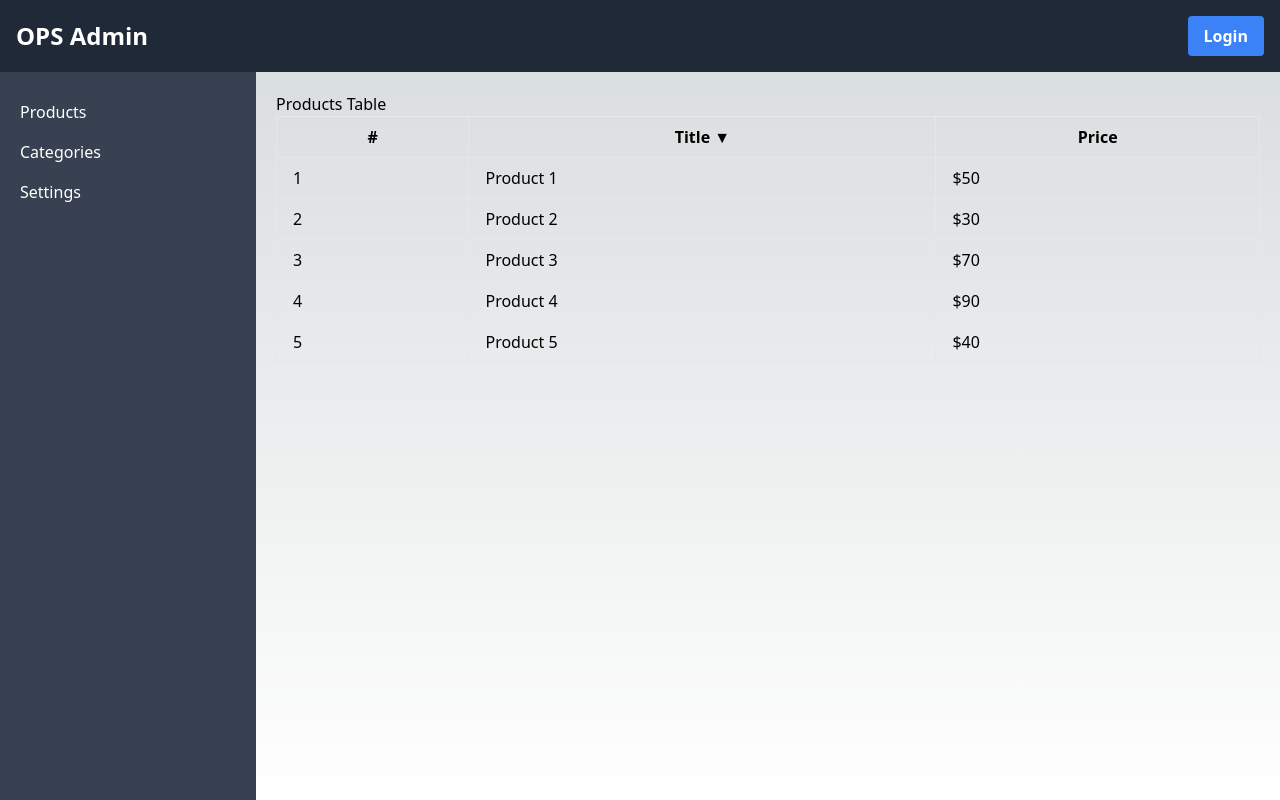
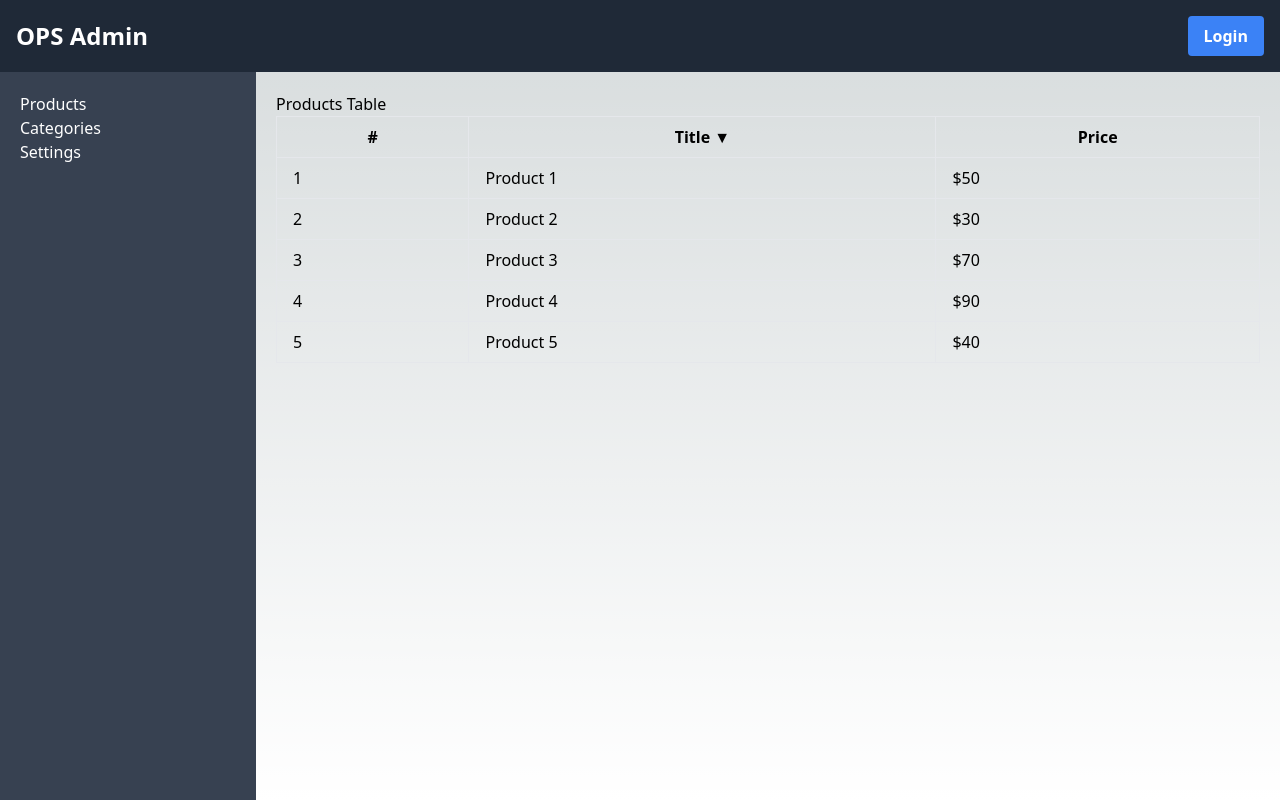
Before and after one commit to oakplatforms/nanza-web-app, a Next.js app: page /products in a window 1280 px wide. Built offline with nearby package versions, Linux system fonts and the light colour scheme.

Commit message:
Updated ProducsTable component.

```diff
--- a/src/components/ProductsTable/index.tsx
+++ b/src/components/ProductsTable/index.tsx
@@ -1,7 +1,12 @@
-import React, { useState, useEffect } from 'react';
+import React, { useState, useEffect, useCallback } from 'react';
+
+interface Product {
+    title: string;
+    price: number;
+}
 
 const ProductsTable = () => {
-    const initialData = [
+    const initialData: Product[] = [
         { title: 'Product 1', price: 50 },
         { title: 'Product 2', price: 30 },
         { title: 'Product 3', price: 70 },
@@ -9,22 +14,15 @@ const ProductsTable = () => {
         { title: 'Product 5', price: 40 },
     ];
 
-    const [data, setData] = useState(initialData);
-    const [sortConfig, setSortConfig] = useState<{ key: string; direction: 'asc' | 'desc' | null }>({
+    const [data, setData] = useState<Product[]>(initialData);
+    const [sortConfig, setSortConfig] = useState<{ key: keyof Product; direction: 'asc' | 'desc' | null }>({
         key: 'title',
         direction: null,
     });
 
-    // Load sorting config from localStorage on mount
-    useEffect(() => {
-        const savedSortKey = localStorage.getItem('sortKey');
-        const savedSortDirection = localStorage.getItem('sortDirection');
-        if (savedSortKey && savedSortDirection) {
-            sortData(savedSortKey, savedSortDirection as 'asc' | 'desc');
-        }
-    }, []);
-
-    const sortData = (key: string, direction: 'asc' | 'desc' = 'asc') => {
+    // Sort data function
+    const sortData = useCallback(
+        (key: keyof Product, direction: 'asc' | 'desc' = 'asc') => {
             const sortedData = [...data].sort((a, b) => {
                 if (a[key] < b[key]) return direction === 'asc' ? -1 : 1;
                 if (a[key] > b[key]) return direction === 'asc' ? 1 : -1;
@@ -37,7 +35,18 @@ const ProductsTable = () => {
             // Save sorting config to localStorage
             localStorage.setItem('sortKey', key);
             localStorage.setItem('sortDirection', direction);
-    };
+        },
+        [data]
+    );
+
+    // Load sorting config from localStorage on mount
+    useEffect(() => {
+        const savedSortKey = localStorage.getItem('sortKey') as keyof Product | null;
+        const savedSortDirection = localStorage.getItem('sortDirection') as 'asc' | 'desc' | null;
+        if (savedSortKey && savedSortDirection) {
+            sortData(savedSortKey, savedSortDirection);
+        }
+    }, [sortData]);
 
     return (
         <div>
@@ -46,10 +55,16 @@ const ProductsTable = () => {
                 <thead>
                     <tr>
                         <th className="border px-4 py-2">#</th>
-                        <th className="border px-4 py-2 cursor-pointer" onClick={() => sortData('title', sortConfig.direction === 'asc' ? 'desc' : 'asc')}>
+                        <th
+                            className="border px-4 py-2 cursor-pointer"
+                            onClick={() => sortData('title', sortConfig.direction === 'asc' ? 'desc' : 'asc')}
+                        >
                             Title {sortConfig.key === 'title' ? (sortConfig.direction === 'asc' ? '▲' : '▼') : ''}
                         </th>
-                        <th className="border px-4 py-2 cursor-pointer" onClick={() => sortData('price', sortConfig.direction === 'asc' ? 'desc' : 'asc')}>
+                        <th
+                            className="border px-4 py-2 cursor-pointer"
+                            onClick={() => sortData('price', sortConfig.direction === 'asc' ? 'desc' : 'asc')}
+                        >
                             Price {sortConfig.key === 'price' ? (sortConfig.direction === 'asc' ? '▲' : '▼') : ''}
                         </th>
                     </tr>
--- a/src/components/Sidebar/index.tsx
+++ b/src/components/Sidebar/index.tsx
@@ -6,17 +6,17 @@ const Sidebar = () => (
         <nav>
             <ul>
                 <li>
-                    <Link href="/products" className="block py-2">
+                    <Link href="/products">
                         Products
                     </Link>
                 </li>
                 <li>
-                    <Link href="/categories" className="block py-2">
+                    <Link href="/categories">
                         Categories
                     </Link>
                 </li>
                 <li>
-                    <Link href="/settings" className="block py-2">
+                    <Link href="/settings">
                         Settings
                     </Link>
                 </li>
```
Lines whose indentation alone changed are shown as unchanged.
